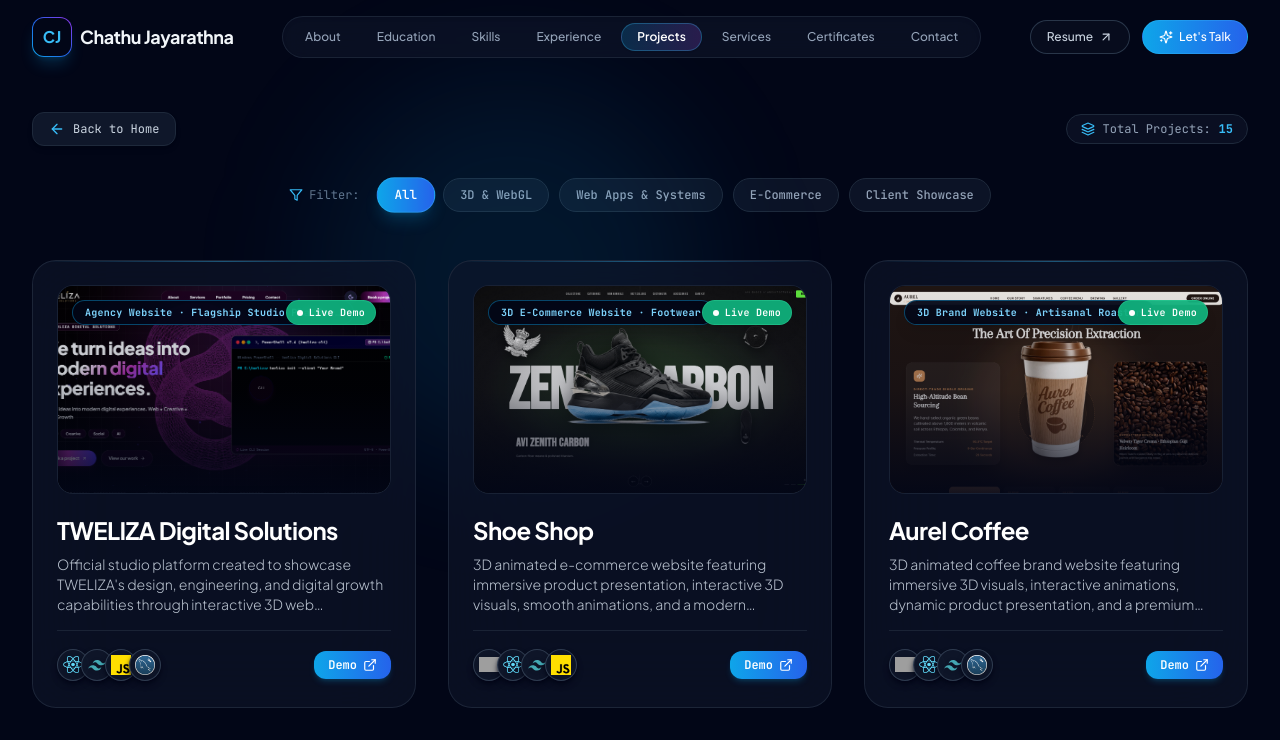
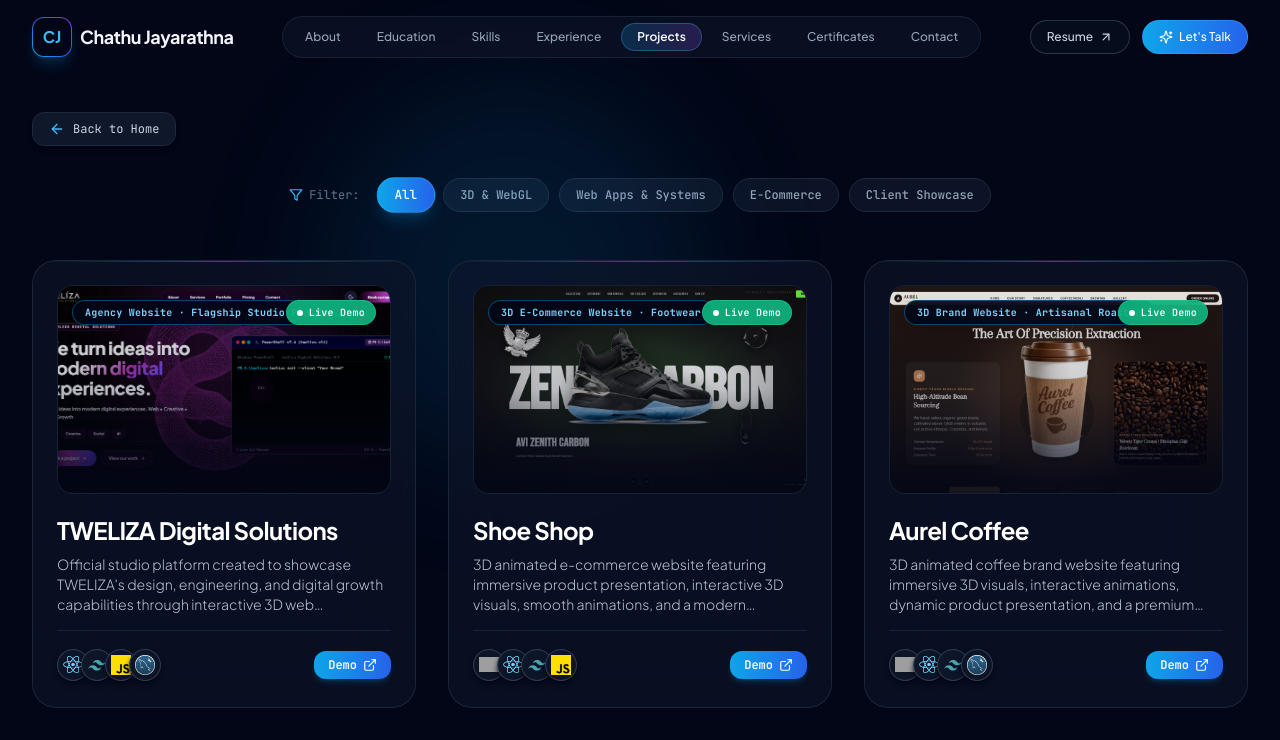
Before and after one commit to twelizadigtial/portfolio, a Next.js app: page /projects in a window 1280 px wide. Shown: the top 740 px of the page. Built offline with nearby package versions, Linux system fonts and the light colour scheme; grey boxes are pictures that could not be loaded.

Commit message:
style: Remove Total Projects count badge from Projects page

```diff
--- a/app/projects/page.tsx
+++ b/app/projects/page.tsx
@@ -10,7 +10,6 @@
   Sparkles,
   ArrowLeft,
   Filter,
-  Layers,
 } from "lucide-react";
 import { projectsData, ProjectItem } from "@/data/portfolioData";
 
@@ -84,11 +83,6 @@
             <ArrowLeft className="w-4 h-4 text-sky-400" />
             Back to Home
           </Link>
-
-          <div className="text-xs font-mono text-slate-400 bg-slate-900/60 px-3.5 py-1.5 rounded-full border border-slate-800 flex items-center gap-2">
-            <Layers className="w-3.5 h-3.5 text-sky-400" />
-            Total Projects: <span className="text-sky-400 font-bold">{projectsData.length}</span>
-          </div>
         </div>
 
         {/* Filter Tabs */}
```
